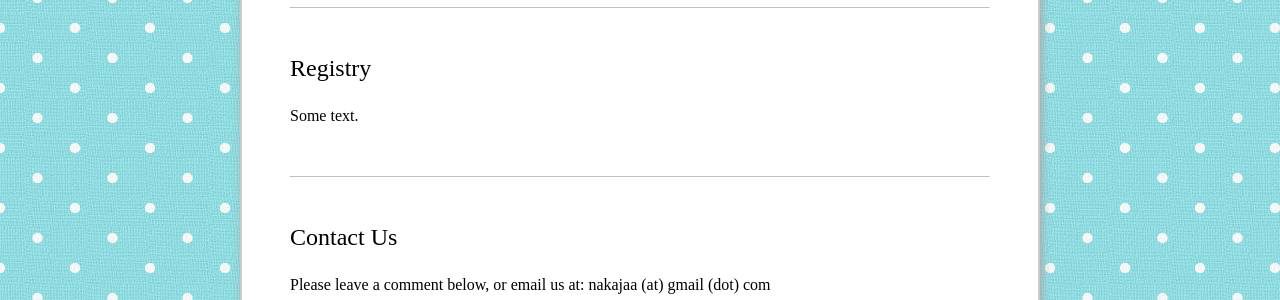
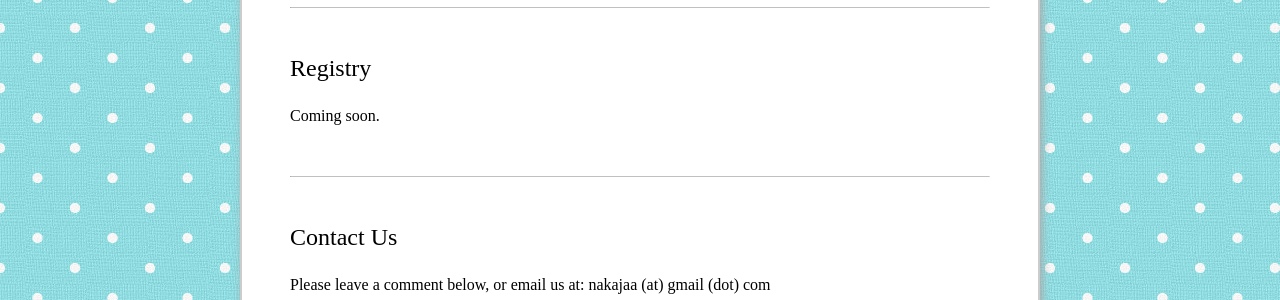
Before and after one commit to trananh/trananh.github.io, a Jekyll site: the page wedding/index.html, which Jekyll copies as it is, in a window 1280 px wide. Shown: the part 1622-1922 px from the top of the page. Built offline with Jekyll 4.4.1, drawn with Linux system fonts in a browser that asks for light colours; nearby versions of some CDN libraries; comment, search, counter and statistics services are not loaded.

Commit message:
Updated wedding page.

```diff
--- a/wedding/index.html
+++ b/wedding/index.html
@@ -19,6 +19,10 @@
 
     <!-- Prevent zoom on mobile devices -->
     <meta name="viewport" content="width=device-width, initial-scale=1, maximum-scale=1, user-scalable=0"/>
+
+    <!-- favicon -->
+    <link rel="shortcut icon" href="/images/wedding-favicon.ico" type="image/x-icon">
+    <link rel="icon" href="/images/wedding-favicon.ico" type="image/x-icon">
 
 </head>
 <body style="background-image: url(/images/bgtiffanybluepolkadots.jpg);">
@@ -54,14 +58,15 @@
 
         <div id="page" style="font-family: Goudy Old Style;">
 
+
             <h1 style="font-family: Papyrus; text-align: center; font-size: 2em; font-weight: bold; color: darkred;">Anh &amp; Naka's Wedding</h1>
             <h1 style="font-family: Papyrus; text-align: center; font-weight: bold;">- 06.19.2015 -</h1>
             <img class="inset right" src="/images/anhnaka.jpg" title="Anh and Naka" alt="Photo of Anh and Naka" width="100%"/>
-
             <p>
             Welcome and thank you for visiting our wedding website! We are very excited to celebrate our wedding day
             with our beloved family and friends. This website contains wedding day details, events information, and much more!
             </p>
+
 
 
             <hr style="margin: 3em 0 3em 0;"/>
@@ -81,6 +86,7 @@
             <p>
                 Through graduate school, the two fell in love and as they say, the rest is history ...
             </p>
+
 
 
             <hr style="margin: 3em 0 3em 0;"/>
@@ -153,20 +159,24 @@
             </p>
 
 
+
             <hr style="margin: 3em 0 3em 0;"/>
             <h1 id="registry" style="font-family: Papyrus;">Registry</h1>
             <p>
-                Some text.
+                Coming soon.
             </p>
+
 
 
             <hr style="margin: 3em 0 3em 0;"/>
             <h1 id="contact" style="font-family: Papyrus;">Contact Us</h1>
             <p>
-            Please leave a comment below, or email us at: nakajaa (at) gmail (dot) com
+                Please leave a comment below, or email us at: nakajaa (at) gmail (dot) com
             </p>
 
         </div>
+
+
 
         <!-- Disqus comments -->
         <input type="hidden" id="disqus_shortname" value="anhnakaswedding">
```
